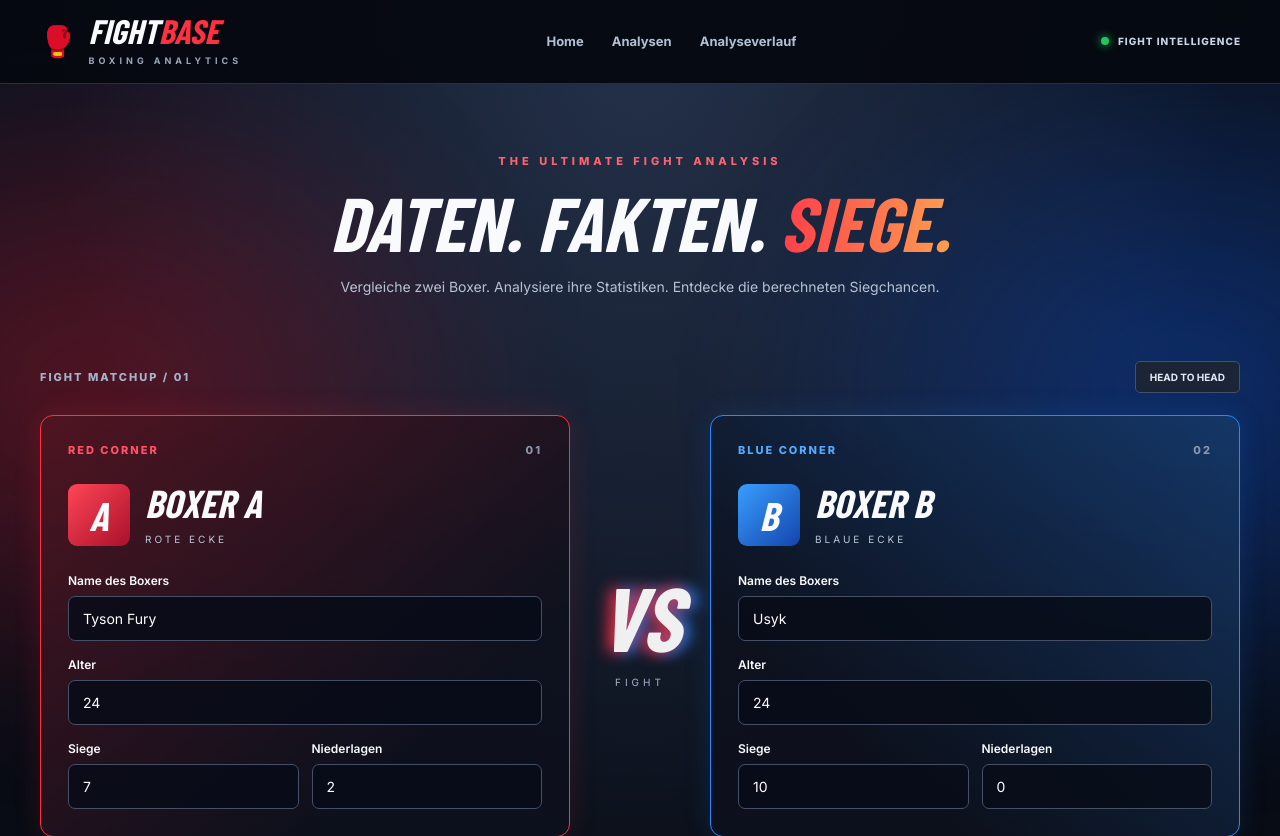
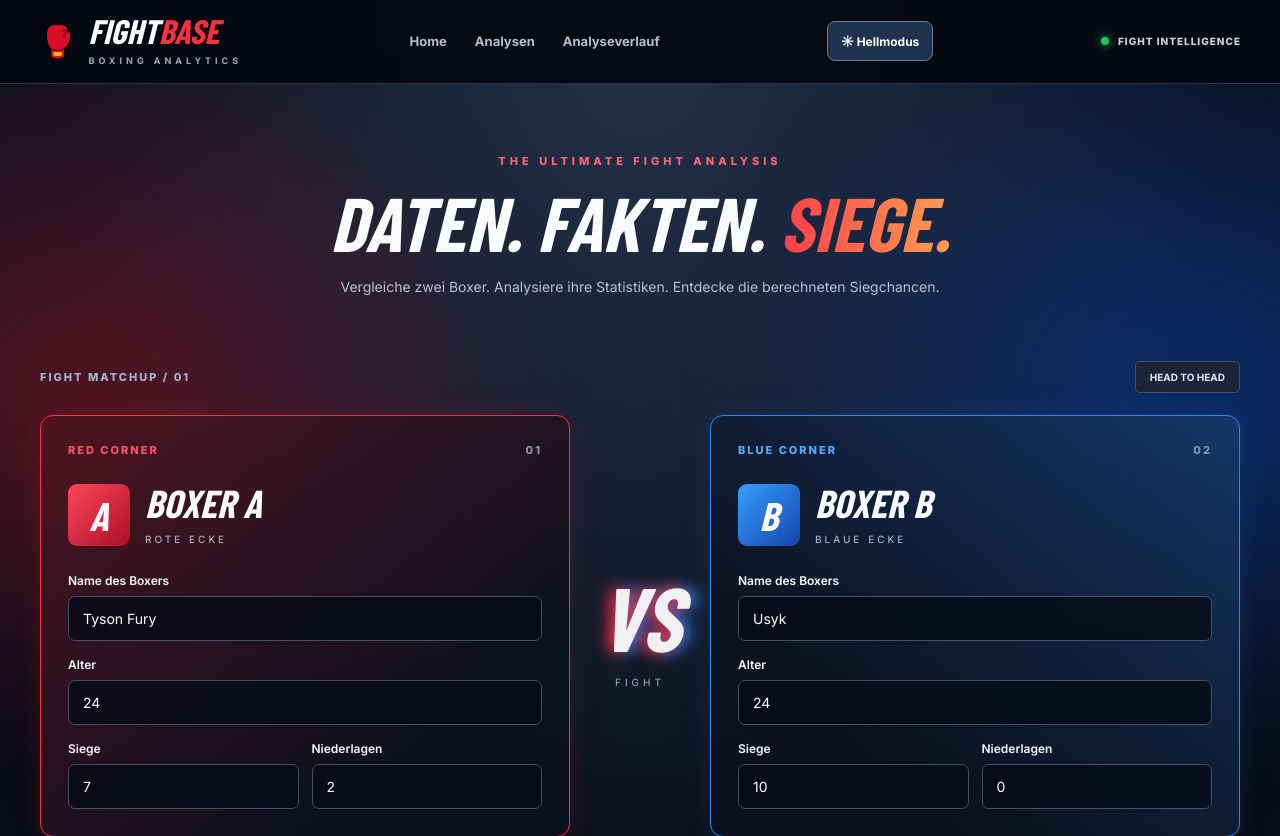
Before and after one commit to s1naoui/Fightbase, a Flask app: page /vergleich?load=12 in a window 1280 px wide. Shown: the top 836 px of the page. Run offline with Flask 3, Linux system fonts and the light colour scheme; data comes from the database, SQL or seed files in the repository; some web fonts are replaced.

Commit message:
Add persistent light and dark mode toggle
* Add light theme styles for hub and comparison pages

* Add persistent accessible light and dark mode toggle

* Expose persistent light mode switch in hub navigation

* Expose persistent light mode switch in comparison navigation

```diff
--- /dev/null
+++ b/boxing-app/static/theme.css
@@ -0,0 +1,43 @@
+/* Fightbase: opt-in light appearance. Original dark styling remains the default. */
+:root{color-scheme:dark}
+:root[data-theme="light"]{color-scheme:light;--bg:#f4f7fb;--panel:#fff;--border:#ced8e6;--muted:#52657e;--white:#182338}
+.theme-toggle{display:inline-flex;align-items:center;justify-content:center;gap:7px;white-space:nowrap;border:1px solid #667b99;border-radius:8px;background:#20334e;color:#fff;font:700 12px Inter,Arial,sans-serif;padding:10px 13px;min-height:40px;cursor:pointer;transition:background .15s,color .15s}
+.theme-toggle:hover,.theme-toggle:focus-visible{background:#344d70;outline-offset:3px}
+:root[data-theme="light"] .theme-toggle{background:#e9f0fa;border-color:#aabbd0;color:#182338}
+:root[data-theme="light"] .theme-toggle:hover{background:#dbe7f5}
+:root[data-theme="light"] body{background:#f4f7fb!important;color:#182338!important;background-image:radial-gradient(ellipse at 15% 0%,#ffe5e9,transparent 42%),radial-gradient(ellipse at 85% 0%,#deecff,transparent 42%)!important}
+:root[data-theme="light"] .topbar,:root[data-theme="light"] .navbar{background:#fff!important;border-bottom-color:#d5deeb!important}
+:root[data-theme="light"] .topbar nav a,:root[data-theme="light"] .navigation a,:root[data-theme="light"] .brand small,:root[data-theme="light"] .logo-text small,:root[data-theme="light"] .nav-status{color:#344866}
+:root[data-theme="light"] .topbar nav a:hover,:root[data-theme="light"] .navigation a:hover{color:#b21f39}
+:root[data-theme="light"] .compare-link,:root[data-theme="light"] .reset-button,:root[data-theme="light"] .view-button{background:#e8eff9!important;border-color:#adc2db!important;color:#173154!important}
+:root[data-theme="light"] .hero,:root[data-theme="light"] .content-panel,:root[data-theme="light"] .prediction-section,:root[data-theme="light"] .history-section{background:linear-gradient(140deg,#fff,#edf3fb)!important;border-color:#d3ddec!important;box-shadow:0 12px 30px #18335512!important;color:#182338}
+:root[data-theme="light"] .hero h1,:root[data-theme="light"] .hero p,:root[data-theme="light"] .hero .hero-eyebrow{color:#24344e}
+:root[data-theme="light"] .arena-background{background:linear-gradient(#e7edf7,#f4f7fb)!important}
+:root[data-theme="light"] .light-red,:root[data-theme="light"] .light-blue{opacity:.15}
+:root[data-theme="light"] .metrics>div,:root[data-theme="light"] .fighter-card,:root[data-theme="light"] .event-card,:root[data-theme="light"] .rank-card,:root[data-theme="light"] .info-panel,:root[data-theme="light"] .profile-hero,:root[data-theme="light"] .stats div,:root[data-theme="light"] .history-card,:root[data-theme="light"] .admin-panel,:root[data-theme="light"] .admin-fighter,:root[data-theme="light"] .admin-preview,:root[data-theme="light"] .admin-report-summary>div,:root[data-theme="light"] .admin-report-item,:root[data-theme="light"] .admin-api-stats>div,:root[data-theme="light"] .admin-zip-names span{background:#fff!important;border-color:#d2ddec!important;color:#263750!important;box-shadow:0 3px 12px #21385209}
+:root[data-theme="light"] .red-corner{background:linear-gradient(145deg,#fff0f2,#fff)!important;border-color:#e2a9b2!important}
+:root[data-theme="light"] .blue-corner{background:linear-gradient(145deg,#edf5ff,#fff)!important;border-color:#abc7eb!important}
+:root[data-theme="light"] .duel-side{background:linear-gradient(135deg,#fff0f1,#f1f5fc)!important}
+:root[data-theme="light"] .duel-side.side-blue{background:linear-gradient(135deg,#e9f3ff,#f1f5fc)!important}
+:root[data-theme="light"] .section-badge,:root[data-theme="light"] .tabs a,:root[data-theme="light"] .admin-outline{background:#eaf0f8!important;border-color:#bbcadf!important;color:#263b5b!important}
+:root[data-theme="light"] .tabs a.active,:root[data-theme="light"] .tabs a:hover{background:#b9283b!important;color:#fff!important;border-color:#b9283b!important}
+:root[data-theme="light"] .field input,:root[data-theme="light"] .search input,:root[data-theme="light"] .search select,:root[data-theme="light"] .admin-form input,:root[data-theme="light"] .admin-login input,:root[data-theme="light"] input:not([type="checkbox"]):not([type="radio"]),:root[data-theme="light"] select,:root[data-theme="light"] textarea{background:#fff!important;color:#1e2d44!important;border-color:#b9c9de!important}
+:root[data-theme="light"] input::placeholder{color:#64758c}
+:root[data-theme="light"] .notice,:root[data-theme="light"] .admin-help{background:#fff7e8!important;color:#704916!important}
+:root[data-theme="light"] .fight-row{border-bottom-color:#d4dfed!important}
+:root[data-theme="light"] .fight-row:hover{background:#e9f0f9!important}
+:root[data-theme="light"] .free-note,:root[data-theme="light"] .section-label,:root[data-theme="light"] .field label,:root[data-theme="light"] .metrics>div,:root[data-theme="light"] .date small,:root[data-theme="light"] .details small,:root[data-theme="light"] .history-boxer small,:root[data-theme="light"] .hero p,:root[data-theme="light"] .history-heading p,:root[data-theme="light"] .prediction-heading p{color:#52657e!important}
+:root[data-theme="light"] .metrics strong,:root[data-theme="light"] .rating-row b,:root[data-theme="light"] .admin-report-summary strong,:root[data-theme="light"] .admin-api-stats strong{color:#17263f!important}
+:root[data-theme="light"] .footer,:root[data-theme="light"] footer{background:#eaf0f8!important;color:#2a405e!important;border-top-color:#cfdbeb!important}
+:root[data-theme="light"] footer p,:root[data-theme="light"] .footer p{color:#536882!important}
+:root[data-theme="light"] .empty-history{border-color:#b6c5d9}
+:root[data-theme="light"] .empty-history p{color:#52657e}
+:root[data-theme="light"] .history-versus{color:#516781}
+:root[data-theme="light"] .section-top h2,:root[data-theme="light"] .history-heading h2,:root[data-theme="light"] .prediction-heading h2{color:#192c47}
+:root[data-theme="light"] .admin-panel pre,:root[data-theme="light"] .admin-api-panel pre{background:#f0f4fa!important;color:#243850!important;border-color:#c0cfe2!important}
+:root[data-theme="light"] .admin-report-item p,:root[data-theme="light"] .admin-api-panel>p{color:#445d78!important}
+:root[data-theme="light"] .arena-fighter{background:#152037;color:#fff}
+:root[data-theme="light"] .arena-fighter .arena-content,:root[data-theme="light"] .arena-fighter .arena-corner{color:#fff}
+:root[data-theme="light"] .red-text{color:#b5233a}
+:root[data-theme="light"] .blue-text{color:#1667bd}
+@media(max-width:700px){.theme-toggle{padding:8px 10px;min-height:36px;font-size:11px}.top-inner,.nav-container{flex-wrap:wrap;gap:10px}}
--- /dev/null
+++ b/boxing-app/static/theme.js
@@ -0,0 +1,26 @@
+(function(){
+  "use strict";
+  var key="fightbase-theme";
+  var root=document.documentElement;
+  function read(){try{return localStorage.getItem(key)==="light"?"light":"dark"}catch(_){return "dark"}}
+  function apply(theme){
+    root.dataset.theme=theme;
+    root.style.colorScheme=theme;
+    document.querySelectorAll("[data-theme-toggle]").forEach(function(button){
+      var light=theme==="light";
+      button.textContent=light?"☾ Dunkelmodus":"☀ Hellmodus";
+      button.setAttribute("aria-label",light?"Dunkelmodus aktivieren":"Hellmodus aktivieren");
+      button.setAttribute("aria-pressed",String(light));
+      button.title=light?"Zur dunklen Ansicht wechseln":"Zur hellen Ansicht wechseln";
+    });
+  }
+  apply(read());
+  document.addEventListener("click",function(event){
+    var button=event.target.closest("[data-theme-toggle]");
+    if(!button)return;
+    var next=root.dataset.theme==="light"?"dark":"light";
+    try{localStorage.setItem(key,next)}catch(_){}
+    apply(next);
+  });
+  document.addEventListener("DOMContentLoaded",function(){apply(read())});
+})();
--- a/boxing-app/templates/index.html
+++ b/boxing-app/templates/index.html
@@ -7,6 +7,8 @@
     <title>Fightbase | Boxing Analytics</title>
     <link rel="stylesheet"
           href="{{ url_for('static', filename='style.css') }}">
+    <link rel="stylesheet" href="{{ url_for('static', filename='theme.css') }}">
+    <script>try{document.documentElement.dataset.theme=localStorage.getItem('fightbase-theme')==='light'?'light':'dark'}catch(_){document.documentElement.dataset.theme='dark'}</script>
 </head>
 <body>
 
@@ -29,6 +31,7 @@
             <a href="#analyse">Analysen</a>
             <a href="#verlauf">Analyseverlauf</a>
         </nav>
+        <button type="button" class="theme-toggle" data-theme-toggle aria-label="Hellmodus aktivieren" aria-pressed="false">☀ Hellmodus</button>
         <span class="nav-status">
             <span class="status-dot"></span>
             FIGHT INTELLIGENCE
@@ -350,5 +353,6 @@
     <p>BOXING ANALYTICS · FIGHT INTELLIGENCE</p>
 </footer>
 
+<script src="{{ url_for('static', filename='theme.js') }}" defer></script>
 </body>
 </html>
```
Also changed, not shown: boxing-app/templates/hub_base.html (+5 -2 lines).
